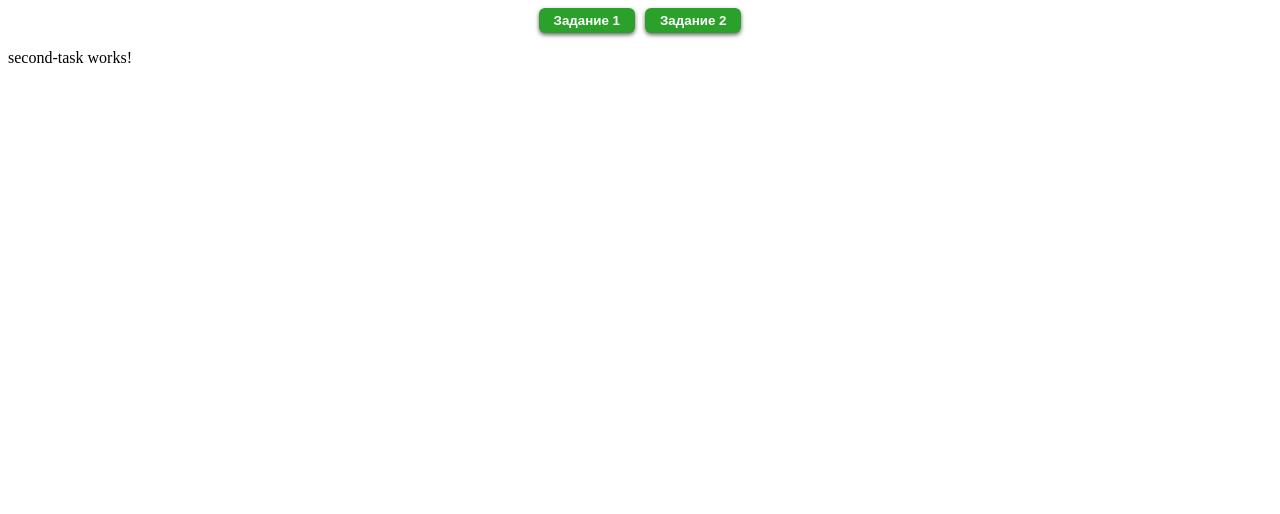
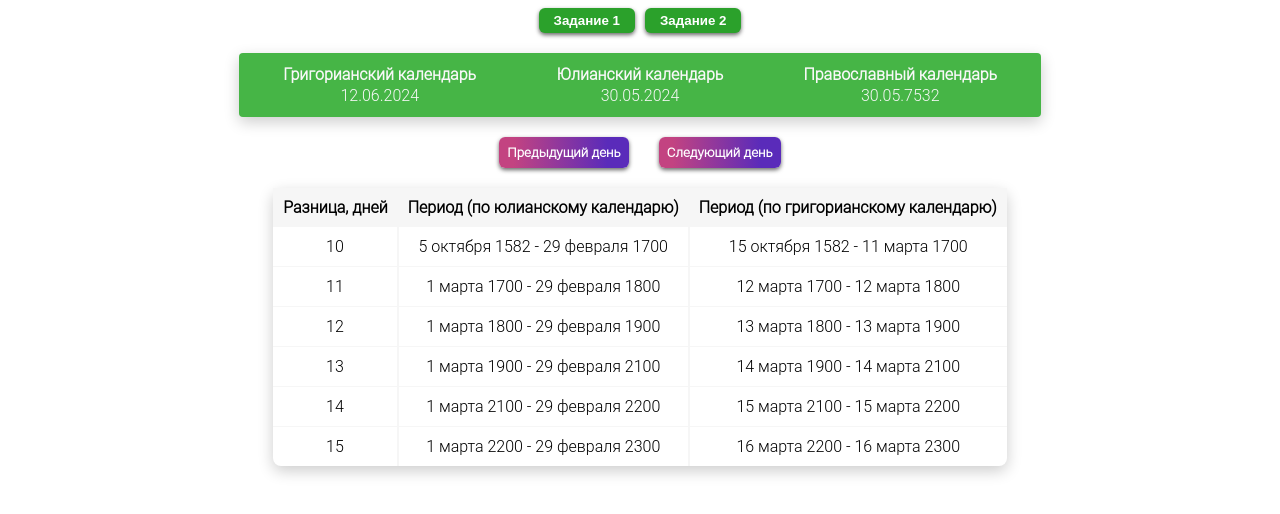
Before and after one commit to VitalyG17/AngularTasks, an Angular app: page /second-task in a window 1280 px wide. Shown: the top 514 px of the page. Built offline with nearby package versions, Linux system fonts and the light colour scheme.

Commit message:
completed 2 task (calendar conversion)

```diff
--- a/src/app/app.module.ts
+++ b/src/app/app.module.ts
@@ -8,9 +8,10 @@ import {SecondTaskComponent} from './pages/second-task/second-task.component';
 import {FirstTaskComponent} from './pages/first-task/first-task.component';
 import { ErrorPageComponent } from './pages/error-page/error-page.component';
 import { NavigationComponent } from './navigation/navigation.component';
+import { TransformDatePipe } from './pipes/transform-date.pipe';
 
 @NgModule({
-  declarations: [AppComponent, SecondTaskComponent, FirstTaskComponent, ErrorPageComponent, NavigationComponent],
+  declarations: [AppComponent, SecondTaskComponent, FirstTaskComponent, ErrorPageComponent, NavigationComponent, TransformDatePipe],
   imports: [BrowserModule, AppRoutingModule, FormsModule],
   providers: [],
   bootstrap: [AppComponent],
--- a/src/app/pages/second-task/second-task.component.html
+++ b/src/app/pages/second-task/second-task.component.html
@@ -1 +1,65 @@
-<p>second-task works!</p>
+<div>
+  <div class="table-date-container">
+  <table class="table-date">
+    <tr>
+      <th>Григорианский календарь</th>
+      <th>Юлианский календарь</th>
+      <th>Православный календарь</th>
+    </tr>
+    <tr>
+      <td>{{ currentDate | transformDate: 'gregorian' | date: 'dd.MM.yyyy' }}</td>
+      <td>{{ currentDate | transformDate: 'julian' | date: 'dd.MM.yyyy' }}</td>
+      <td>{{ currentDate | transformDate: 'orthodox' | date: 'dd.MM.yyyy'}}</td>
+    </tr>
+  </table>
+  </div>
+
+  <div class="btns">
+    <button class="action-btn" (click)="changeDay(false)">Предыдущий день</button>
+    <button class="action-btn" (click)="changeDay(true)">Cледующий день</button>
+  </div>
+
+ <div class="table-container">
+  <table class="table">
+    <thead>
+      <tr class="table-head">
+        <th>Разница, дней</th>
+        <th>Период (по юлианскому календарю)</th>
+        <th>Период (по григорианскому календарю)</th>
+      </tr>
+    </thead>
+    <tbody>
+    <tr>
+      <td>10</td>
+      <td>5 октября 1582 - 29 февраля 1700</td>
+      <td>15 октября 1582 - 11 марта 1700 </td>
+    </tr>
+    <tr>
+      <td>11</td>
+      <td>1 марта 1700 - 29 февраля 1800</td>
+      <td>12 марта 1700 - 12 марта 1800 </td>
+    </tr>
+    <tr>
+      <td>12</td>
+      <td>1 марта 1800 - 29 февраля 1900</td>
+      <td>13 марта 1800 - 13 марта 1900 </td>
+    </tr>
+    <tr>
+      <td>13</td>
+      <td>1 марта 1900 - 29 февраля 2100</td>
+      <td>14 марта 1900 - 14 марта 2100 </td>
+    </tr>
+    <tr>
+      <td>14</td>
+      <td>1 марта 2100 - 29 февраля 2200</td>
+      <td>15 марта 2100 - 15 марта 2200 </td>
+    </tr>
+    <tr>
+      <td>15</td>
+      <td>1 марта 2200 - 29 февраля 2300</td>
+      <td>16 марта 2200 - 16 марта 2300 </td>
+    </tr>
+    </tbody>
+  </table>
+ </div>
+</div>
--- a/src/app/pages/second-task/second-task.component.scss
+++ b/src/app/pages/second-task/second-task.component.scss
@@ -0,0 +1,81 @@
+* {
+  font-family: "Roboto Light", sans-serif;
+  padding: 0;
+  margin: 0;
+}
+
+.table-date-container {
+  display: flex;
+  flex-direction: column;
+  align-items: center;
+  padding-top: 20px;
+}
+
+.table-date {
+  padding: 10px;
+  background: #46b546;
+  color: #f8f8f8;
+  border-radius: 4px;
+  box-shadow: 0 5px 15px rgba(0, 0, 0, 0.2);
+}
+
+
+.table-date td, .table-date th {
+  text-align: center;
+  gap: 50px;
+  width: 25%;
+}
+
+.btns {
+  padding: 20px;
+  gap: 30px;
+  display: flex;
+  align-items: center;
+  justify-content: center;
+}
+
+.action-btn {
+  border: none;
+  border-radius: 6px;
+  cursor: pointer;
+  background: linear-gradient(89.8deg, rgb(195, 67, 129) 11%, rgb(90, 43, 186) 83.4%);
+  color: white;
+  padding: 8px;
+  font-weight: 600;
+  box-shadow: 0 2px 4px rgba(0, 0, 0, 0.6);
+}
+
+.action-btn:hover {
+  background: linear-gradient(80.8deg, rgb(180, 57, 101) 9%, rgb(85, 36, 176) 73.4%);
+  transition: 0.3s;
+}
+
+
+.table-container {
+  display: flex;
+  justify-content: center;
+  align-items: center;
+}
+
+.table {
+  box-shadow: 0 5px 15px rgba(0, 0, 0, 0.2);
+  border-radius: 8px;
+  border-collapse: collapse;
+}
+
+.table th, .table td {
+  text-align: center;
+  padding: 10px;
+}
+
+.table th {
+  background: #f6f6f6;
+}
+
+.table td:not(:last-child) {
+  border-right: 2px solid #f6f6f6;
+}
+
+.table tr:not(:last-child) {
+  border-bottom: 1px solid #f6f6f6;
+}
--- a/src/app/pages/second-task/second-task.component.ts
+++ b/src/app/pages/second-task/second-task.component.ts
@@ -1,10 +1,15 @@
-import { Component } from '@angular/core';
+import {Component} from '@angular/core';
 
 @Component({
   selector: 'app-second-task',
   templateUrl: './second-task.component.html',
-  styleUrls: ['./second-task.component.scss']
+  styleUrls: ['./second-task.component.scss'],
 })
 export class SecondTaskComponent {
+  protected currentDate: Date = new Date();
 
+  protected changeDay(increment: boolean): void {
+    const oneDayTime: number = 24 * 60 * 60 * 1000;
+    this.currentDate = new Date(this.currentDate.getTime() + (increment ? oneDayTime : -oneDayTime));
+  }
 }
--- /dev/null
+++ b/src/app/pipes/transform-date.pipe.ts
@@ -0,0 +1,45 @@
+import {Pipe, PipeTransform} from '@angular/core';
+
+@Pipe({
+  name: 'transformDate',
+})
+export class TransformDatePipe implements PipeTransform {
+  private getJulianDate(date: Date): Date {
+    const day: number = date.getDate();
+    const month: number = date.getMonth() + 1;
+    const year: number = date.getFullYear();
+
+    let difference: number = 0;
+
+    if (year < 1582 || (year === 1582 && (month < 10 || (month === 10 && day < 15)))) {
+      difference = 0;
+    } else if (year < 1700 || (year === 1700 && (month < 3 || (month === 3 && day <= 11)))) {
+      difference = 10;
+    } else if (year < 1800 || (year === 1800 && (month < 3 || (month === 3 && day <= 12)))) {
+      difference = 11;
+    } else if (year < 1900 || (year === 1900 && (month < 3 || (month === 3 && day <= 13)))) {
+      difference = 12;
+    } else if (year < 2100 || (year === 2100 && (month < 3 || (month === 3 && day <= 14)))) {
+      difference = 13;
+    } else if (year < 2200 || (year === 2200 && (month < 3 || (month === 3 && day <= 15)))) {
+      difference = 14;
+    } else if (year < 2300 || (year === 2300 && (month < 3 || (month === 3 && day <= 16)))) {
+      difference = 15;
+    }
+    date.setDate(date.getDate() - difference);
+    return date;
+  }
+  public transform(value: Date, calendarType: string): Date | number | string {
+    const currentDate: Date = new Date(value);
+    switch (calendarType) {
+      case 'gregorian':
+        return currentDate;
+      case 'julian':
+        return this.getJulianDate(currentDate);
+      case 'orthodox':
+        return this.getJulianDate(currentDate).setFullYear(value.getFullYear() + 5508);
+      default:
+        return '';
+    }
+  }
+}
```
